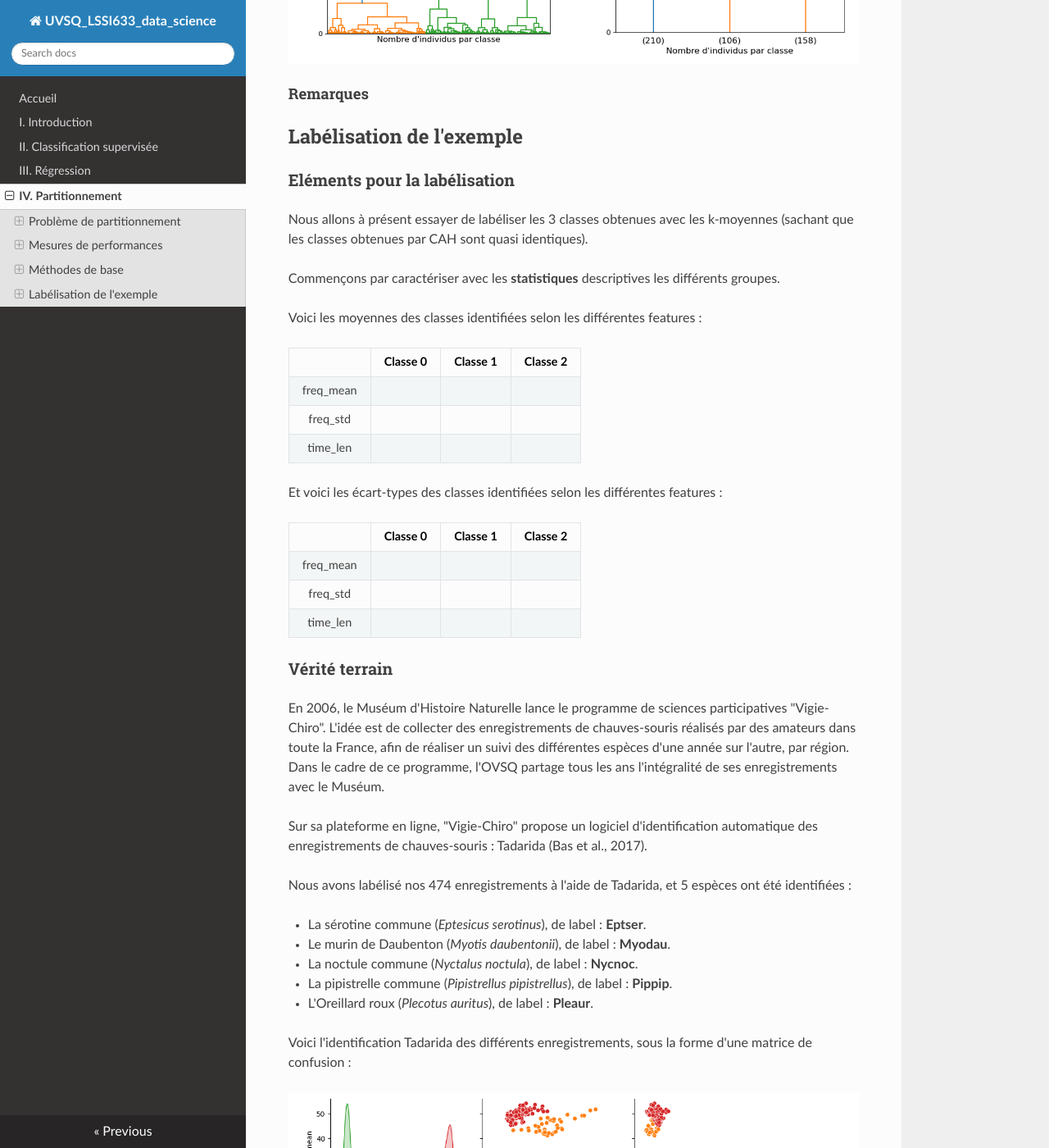
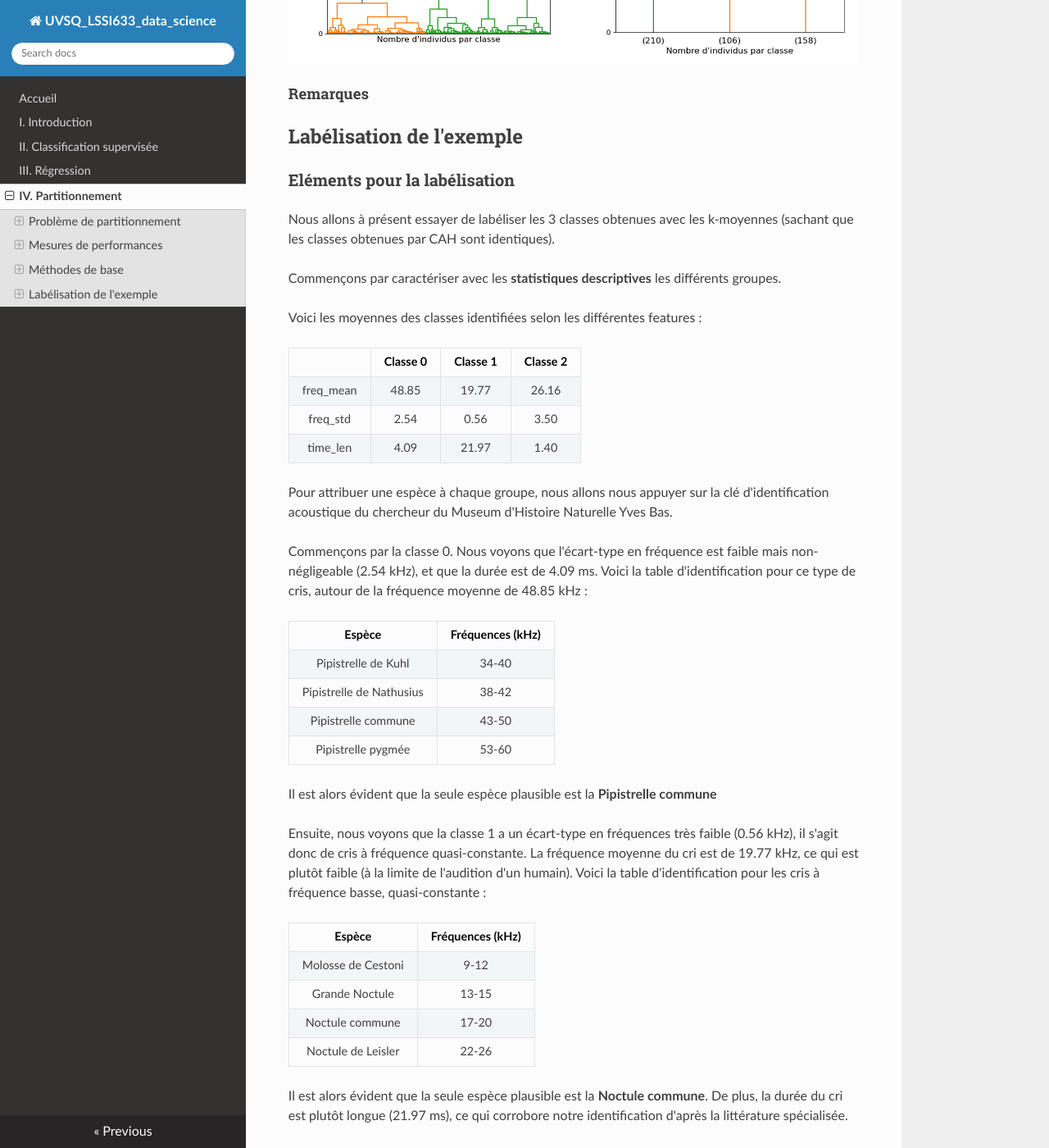
Before and after one commit to NicOudart/UVSQ_LSSI633_data_science, an MkDocs documentation site: the page built from docs/Chap4_Partitionnement.md, in a window 1280 px wide and 1400 px high, scrolled down 15930 px. Shown: the whole window at 82% size. Built offline with MkDocs 1.6.1, drawn with Linux system fonts in a browser that asks for light colours; nearby versions of some CDN libraries; some of the changed text lies outside the part shown.

Commit message:
-Progress on Chapter 4. -Minor update of Chapters 2 and 3.

```diff
--- a/docs/Chap4_Partitionnement.md
+++ b/docs/Chap4_Partitionnement.md
@@ -121,7 +121,7 @@ Un tel déséquilibre pourrait être problématique pour entrainer notre modèle
 **Il est à noter que nous avons ici grandement simplifié le problème et sa résolution pour les besoins de ce cours.**
 **Une vraie stratégie de validation pour optimiser les hyperparamètres et éviter le sur-apprentissage ne sera pas appliquée**.
 
-**L'idée est que nous verrons cet exemple plus en détails en TP.**
+**L'idée est que nous verrons un exemple plus en détails en TP.**
 
 ## Mesures de performances
 
@@ -329,25 +329,48 @@ On peut alors facilement identifier quels individus ont été correctement assoc
 
 ### Eléments pour la labélisation
 
-Nous allons à présent essayer de labéliser les 3 classes obtenues avec les k-moyennes (sachant que les classes obtenues par CAH sont quasi identiques).
+Nous allons à présent essayer de labéliser les 3 classes obtenues avec les k-moyennes (sachant que les classes obtenues par CAH sont identiques).
 
-Commençons par caractériser avec les **statistiques** descriptives les différents groupes.
+Commençons par caractériser avec les **statistiques descriptives** les différents groupes.
 
 Voici les moyennes des classes identifiées selon les différentes features :
 
 |         |Classe 0|Classe 1|Classe 2|
 |:-------:|:------:|:------:|:------:|
-|freq_mean|        |        |        |
-|freq_std |        |        |        |
-|time_len |        |        |        |
+|freq_mean|48.85   |19.77   |26.16   |
+|freq_std |2.54    |0.56    |3.50    |
+|time_len |4.09    |21.97   |1.40    |
 
-Et voici les écart-types des classes identifiées selon les différentes features :
+Pour attribuer une espèce à chaque groupe, nous allons nous appuyer sur la clé d'identification acoustique du chercheur du Museum d'Histoire Naturelle Yves Bas.
 
-|         |Classe 0|Classe 1|Classe 2|
-|:-------:|:------:|:------:|:------:|
-|freq_mean|        |        |        |
-|freq_std |        |        |        |
-|time_len |        |        |        |
+Commençons par la classe 0.
+Nous voyons que l'écart-type en fréquence est faible mais non-négligeable (2.54 kHz), et que la durée est de 4.09 ms.
+Voici la table  d'identification pour ce type de cris, autour de la fréquence moyenne de 48.85 kHz :
+
+|Espèce                  |Fréquences (kHz)|
+|:----------------------:|:--------------:|
+|Pipistrelle de Kuhl     |34-40           |
+|Pipistrelle de Nathusius|38-42           |
+|Pipistrelle commune     |43-50           |
+|Pipistrelle pygmée      |53-60           |
+
+Il est alors évident que la seule espèce plausible est la **Pipistrelle commune**
+
+Ensuite, nous voyons que la classe 1 a un écart-type en fréquences très faible (0.56 kHz), il s'agit donc de cris à fréquence quasi-constante.
+La fréquence moyenne du cri est de 19.77 kHz, ce qui est plutôt faible (à la limite de l'audition d'un humain).
+Voici la table d'identification pour les cris à fréquence basse, quasi-constante :
+
+|Espèce            |Fréquences (kHz)|
+|:----------------:|:--------------:|
+|Molosse de Cestoni|9-12            |
+|Grande Noctule    |13-15           |
+|Noctule commune   |17-20           |
+|Noctule de Leisler|22-26           |
+
+Il est alors évident que la seule espèce plausible est la **Noctule commune**.
+De plus, la durée du cri est plutôt longue (21.97 ms), ce qui corrobore notre identification d'après la littérature spécialisée.
+
+Enfin, nous voyons que la classe 2
 
 ### Vérité terrain
 
```
Also changed, not shown: docs/Chap2_Classification_supervisee.md (+3 -1 lines), docs/Chap3_Regression.md (+3 -1 lines).
